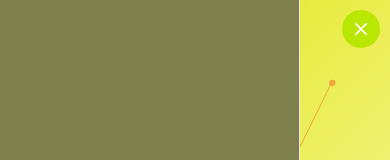
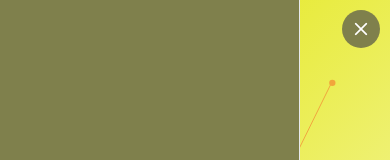
Before and after one commit to Shubham-Bahirat/Shubh.in, a plain HTML site: page index.html in a window 390 px wide. Both pictures are taken after a click on the icon 361 px from the left and 29 px from the top of the page. Shown: the top 160 px of the page. Drawn offline with nearby package versions, Linux system fonts and the light colour scheme.

Commit message:
Change mobile nav toggle background color

```diff
--- a/assets/css/style.css
+++ b/assets/css/style.css
@@ -289,7 +289,7 @@ h6 {
 
 .mobile-nav-active .mobile-nav-toggle {
   color: #fff;
-  background-color: #b9e704;
+  background-color: #7f804c;
 }
 
 /*--------------------------------------------------------------
```
